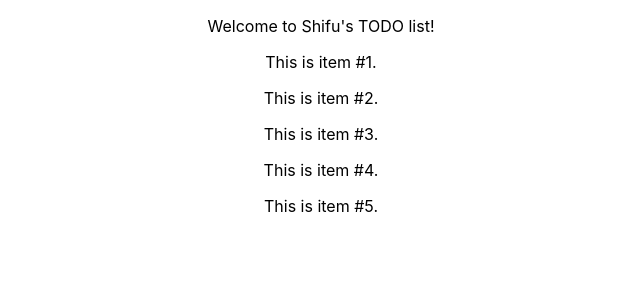
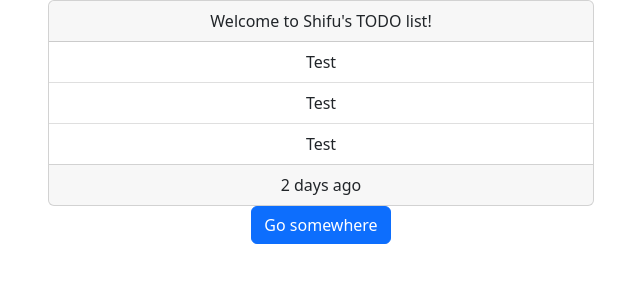
Before and after one commit to PhiltasticGuy/hobbystacks-react-flask-postgresql, a React (Create React App) app in the folder src/web/todo-web/: page / in a window 1280 px wide. Shown: the top 300 px of the page, without its empty margins (319-959 px from the left). Built offline with nearby package versions, Linux system fonts and the light colour scheme.

Commit message:
Fixed NPM audit. Added react-bootstrap. Implemented bootstrap layout for Todo.

```diff
--- a/src/web/todo-web/src/App.js
+++ b/src/web/todo-web/src/App.js
@@ -1,5 +1,6 @@
 import './App.css';
 import Todo from './components/Todo';
+import 'bootstrap/dist/css/bootstrap.min.css';
 
 function App() {
   const user = {
--- a/src/web/todo-web/src/components/Todo.js
+++ b/src/web/todo-web/src/components/Todo.js
@@ -1,4 +1,10 @@
 import TodoHeader from "./TodoHeader";
+import Button from "react-bootstrap/Button";
+import Card from "react-bootstrap/Card";
+import Col from "react-bootstrap/Col";
+import Container from "react-bootstrap/Container";
+import ListGroup from "react-bootstrap/ListGroup";
+import Row from "react-bootstrap/Row";
 
 function Todo(props) {
   let user = {
@@ -24,8 +30,31 @@ function Todo(props) {
 
   return (
     <div className="todo">
-      <TodoHeader user={user}></TodoHeader>
-      <div className="todo-list">{itemsList}</div>
+      <Container>
+        <Row>
+          <Col />
+          <Col xs="6">
+            <Card>
+              <Card.Header>
+                <TodoHeader user={user}></TodoHeader>
+              </Card.Header>
+              {/* <Card.Body> */}
+              {/* <Card.Title>Special title treatment</Card.Title> */}
+              <ListGroup variant="flush">
+                <ListGroup.Item>Test</ListGroup.Item>
+                <ListGroup.Item>Test</ListGroup.Item>
+                <ListGroup.Item>Test</ListGroup.Item>
+              </ListGroup>
+              {/* <div className="todo-list">{itemsList}</div> */}
+              {/* </Card.Body>11 */}
+              <Card.Footer>2 days ago</Card.Footer>
+            </Card>
+          </Col>
+          <Col />
+        </Row>
+      </Container>
+
+      <Button variant="primary">Go somewhere</Button>
     </div>
   );
 }
--- a/src/web/todo-web/src/components/TodoHeader.js
+++ b/src/web/todo-web/src/components/TodoHeader.js
@@ -7,11 +7,7 @@ function TodoHeader(props) {
     user.name = props.user.name;
   }
 
-  return (
-    <div className="todo-header">
-      <p>Welcome to {user.name}'s TODO list!</p>
-    </div>
-  );
+  return <div className="todo-header">Welcome to {user.name}'s TODO list!</div>;
 }
 
 export default TodoHeader;
```
Also changed, not shown: src/web/todo-web/package.json (+6 -1 lines), 1 other file (tests, documents, lock files or other folders).
